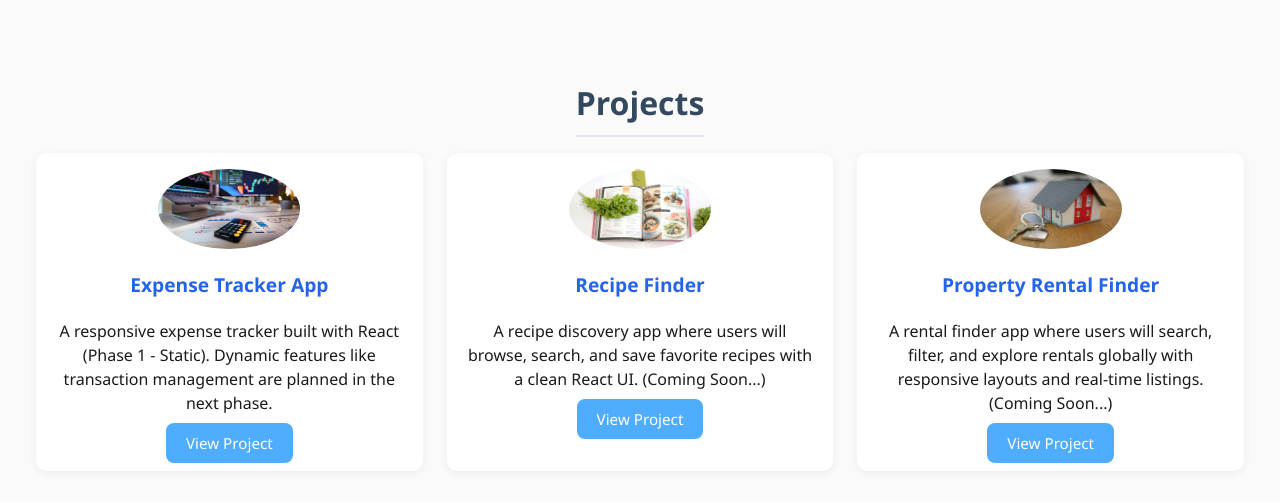
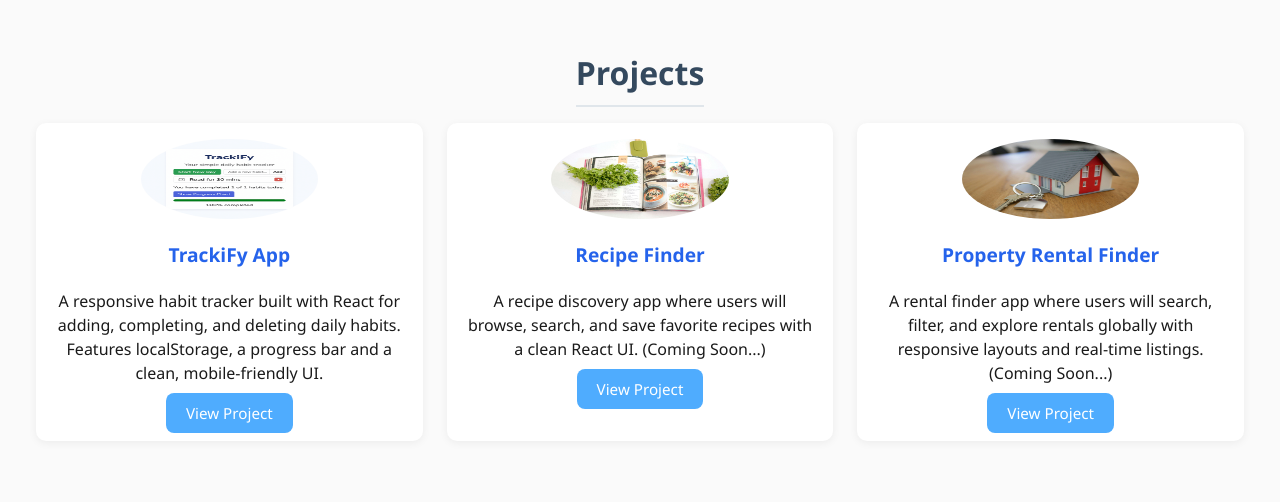
Before and after one commit to TshenoloKab/tk-portfolio, a React (Vite) app: page / in a window 1280 px wide. Shown: the part 2144-2646 px from the top of the page. Built offline with nearby package versions, Linux system fonts and the light colour scheme.

Commit message:
Finalised UI and functionality for habit tracker

```diff
--- a/src/App.css
+++ b/src/App.css
@@ -65,7 +65,7 @@ body {
 
 
 section {
-  padding: 80px 20px 80px;
+  padding: 70px 20px 80px;
   min-height: 100vh;
   display: flex;
   flex-direction: column;
@@ -108,7 +108,7 @@ h2 {
 
 
 .project-image {
-  width: 40%;
+  width: 50%;
   height: 5rem;
   border-radius: 50%;
   margin-bottom: 1rem;
@@ -159,7 +159,7 @@ h2 {
 }
 
 .skill-badge {
-  background: linear-gradient(135deg, #3B82F6, #93C5FD);
+  background: linear-gradient(135deg, #3B82F6, #67acfa);
   color: white;
   padding: 6px 12px;
   border-radius: 20px;
--- a/src/App.jsx
+++ b/src/App.jsx
@@ -1,7 +1,7 @@
 import React from "react";
 import { FaLinkedin, FaGithub } from "react-icons/fa";
 import recipe from './assets/recipe.jpg';
-import expense from './assets/expense-tracker2.jpg';
+import tracker from './assets/tracker.png';
 import property from './assets/property.jpg';
 import "./App.css";
 
@@ -74,11 +74,11 @@ function App() {
           <h2>Projects</h2>
           <div className="project-cards">
             <div className="project-card">
-              <img src={expense} alt="Expense Tracker Screenshot" className="project-image" />
-              <h3>Expense Tracker App</h3>
-              <p>A responsive expense tracker built with React (Phase 1 - Static). Dynamic features like
-                transaction management are planned in the next phase.</p>
-              <a href="https://expense-tracker-tkdev.netlify.app" target="_blank" rel="noreferrer" className="btn">View Project</a>
+              <img src={tracker} alt="Tracker Screenshot" className="project-image" />
+              <h3>TrackiFy App</h3>
+              <p>A responsive habit tracker built with React for adding, completing, and deleting daily habits. Features localStorage, a progress bar and a clean,
+              mobile-friendly UI.</p>
+              <a href="https://trackifyapp.netlify.app/" target="_blank" rel="noreferrer" className="btn">View Project</a>
             </div>
             <div className="project-card">
               <img src={recipe} alt="Recipe App Screenshot" className="project-image" />
```
Also changed, not shown: src/assets/tracker.png (added).
